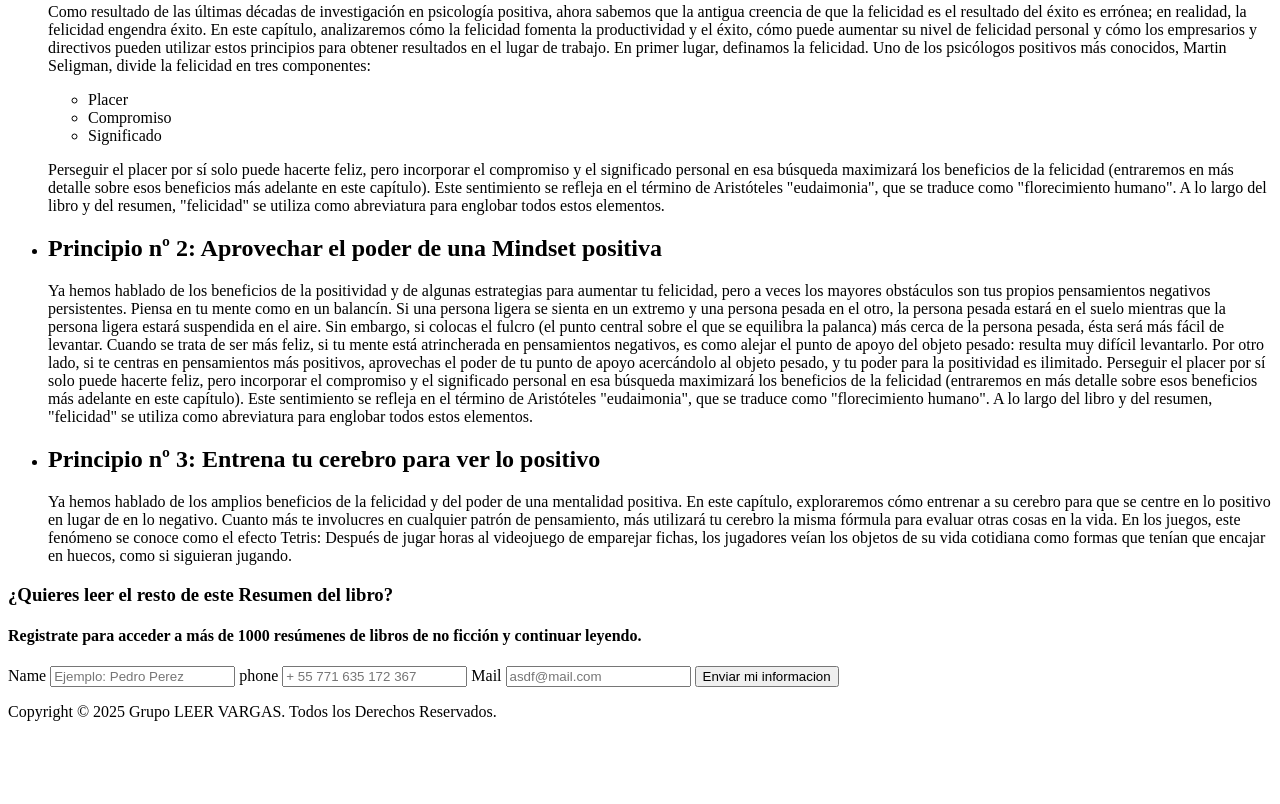
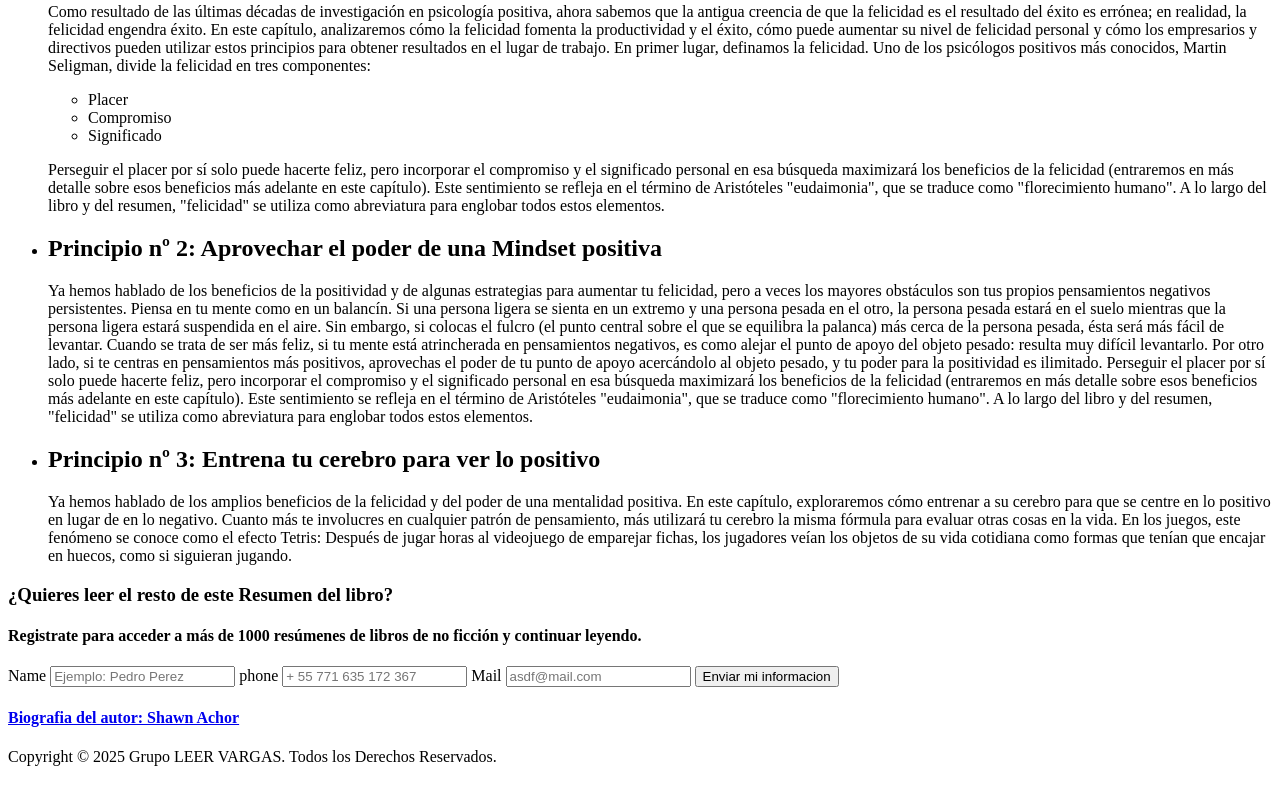
Before and after one commit to MrVargasLl/Proyecto-Final---Ver-0-, a plain HTML site: page index.html in a window 1280 px wide. Shown: the part 659-1463 px from the top of the page. Before the commit the page ends 1422 px from the top, so only its background shows below. Drawn offline with Linux system fonts and the light colour scheme.

Commit message:
Doc: Quinto commit - Agregando Enlace de Biografia

```diff
--- a/index.html
+++ b/index.html
@@ -74,6 +74,9 @@ Perseguir el placer por sí solo puede hacerte feliz, pero incorporar el comprom
     </form>
     </article>
     </section>
+        <Section>
+            <h4><a href=https://thetowerofscience.com/autores/biografia-shawn-achor-quien-es-shawn-achor>Biografia del autor: Shawn Achor</a></h4>
+        </Section>
 </main>
     <footer>
         <p class="footer-copyright-1KP bg-[#E2232A] grid h-[40px] items-center justify-center text-white text-sm">Copyright © 2025 Grupo LEER VARGAS. Todos los Derechos Reservados.</p>
```
